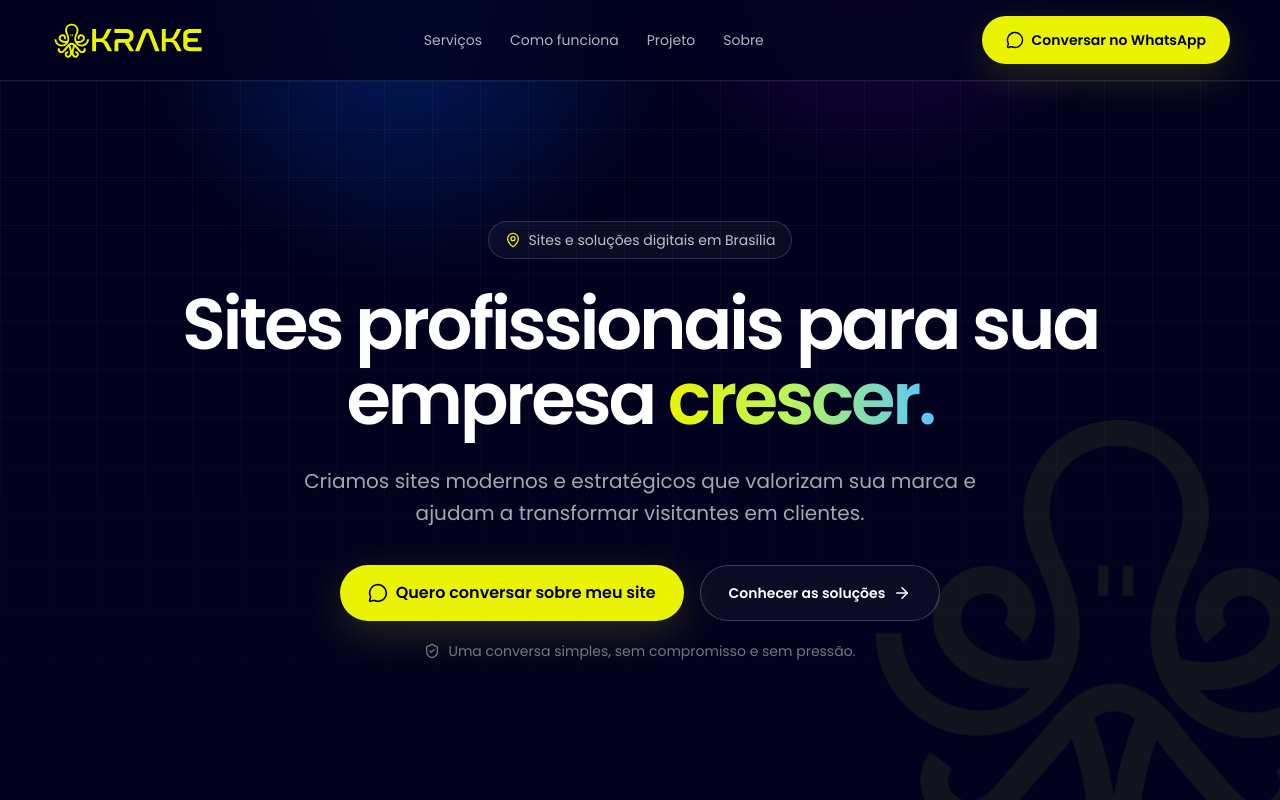
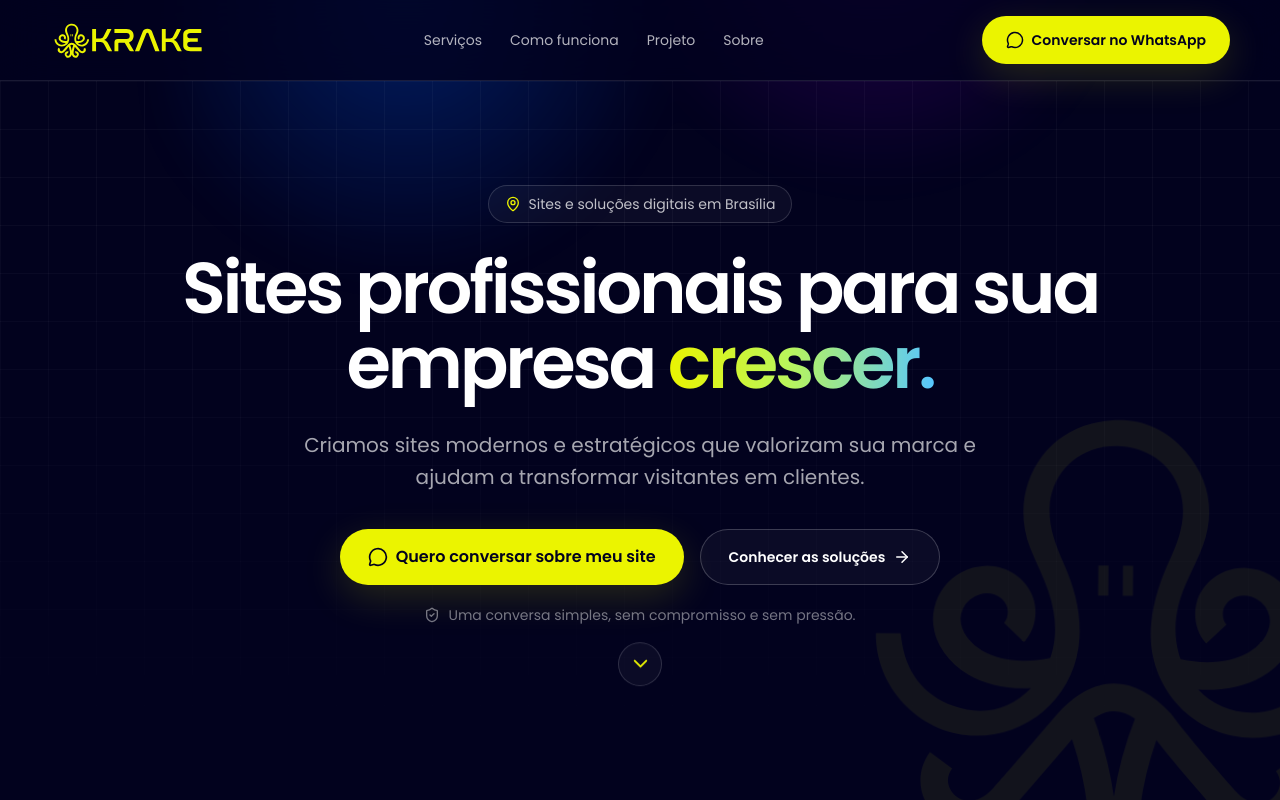
Before and after one commit to gabrielwanzeller/krakesystem, a Next.js app in the folder projetos/krake-digital/site/: page / in a window 1280 px wide. Shown: the top 800 px of the page. Built offline with nearby package versions, Linux system fonts and the light colour scheme.

Commit message:
Adiciona indicação de rolagem no destaque

```diff
--- a/projetos/krake-digital/site/src/app/page.tsx
+++ b/projetos/krake-digital/site/src/app/page.tsx
@@ -4,6 +4,7 @@ import {
   ArrowRight,
   BarChart3,
   Check,
+  ChevronDown,
   ChevronRight,
   CircleCheckBig,
   CircleX,
@@ -192,6 +193,13 @@ export default function Home() {
               <ShieldCheck aria-hidden="true" size={16} />
               Uma conversa simples, sem compromisso e sem pressão.
             </p>
+            <Link
+              className="focus-ring mt-7 inline-flex size-11 items-center justify-center rounded-full border border-white/15 bg-white/[0.04] text-[#EBF400] transition hover:border-[#EBF400]/40 hover:bg-[#EBF400]/10 motion-safe:animate-bounce"
+              href="#dados"
+              aria-label="Continuar para a próxima seção"
+            >
+              <ChevronDown aria-hidden="true" size={23} />
+            </Link>
           </div>
           </div>
       </section>
```
